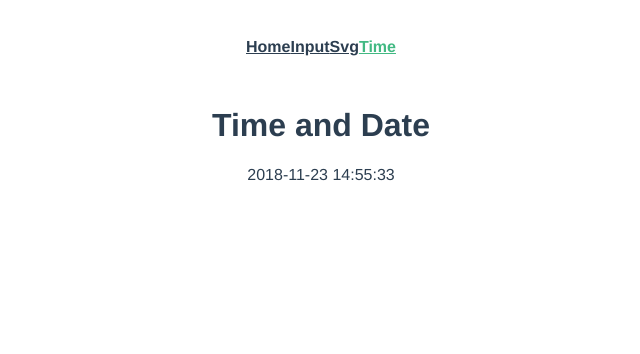
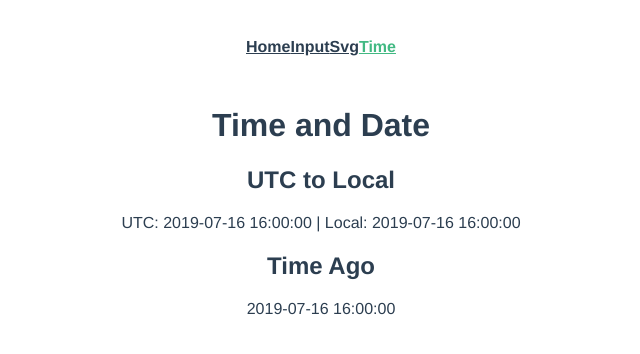
Before and after one commit to PaxExterminatus/vue-dev-kit, a Vue app: page /time in a window 1280 px wide. Shown: the top 354 px of the page, without its empty margins (319-959 px from the left). Built offline with nearby package versions, Linux system fonts and the light colour scheme.

Commit message:
time utcToLocal

```diff
--- a/src/lib/svg/icon.vue
+++ b/src/lib/svg/icon.vue
@@ -3,7 +3,7 @@
 </template>
 
 <script>
-import {conf} from './config'
+import {conf} from 'lb/svg.config'
 import vectors from './vectors'
 import {isString} from 'js/typeCheck'
 export default {
--- a/src/lib/svg/svg-kit.ts
+++ b/src/lib/svg/svg-kit.ts
@@ -1,5 +1,5 @@
 // @ts-ignore
-import {conf} from './config.js'
+import {conf} from 'lb/svg.config'
 
 export interface SvgInterface {
     css: string;
--- /dev/null
+++ b/src/lib/time.config.js
@@ -0,0 +1,11 @@
+import {utcToLocal} from './time/time-kit'
+
+export const timeConfig = {
+    format: {
+        input: 'YYYY-MM-DD HH:mm:ss',
+        view: 'YYYY-MM-DD HH:mm:ss',
+    },
+    convert: {
+        input: utcToLocal,
+    }
+};
--- a/src/lib/time/time-ago.vue
+++ b/src/lib/time/time-ago.vue
@@ -3,14 +3,20 @@
 </template>
 
 <script>
-import moment from 'moment'
+import {timeConfig} from 'lb/time.config'
 export default {
     props: {
-        dt: {}
+        datetime: {}
     },
 
     computed: {
-        view(){
+        dt()
+        {
+          return !!timeConfig.convert.input ? timeConfig.convert.input(this.datetime) : this.datetime;
+        },
+
+        view()
+        {
             return this.dt;
         },
     },
--- /dev/null
+++ b/src/lib/time/time-kit.js
@@ -0,0 +1,7 @@
+import moment from 'moment'
+import {timeConfig} from 'lb/time.config'
+
+export function utcToLocal(utcDt, format = timeConfig.format.view)
+{
+    return moment.utc(utcDt).local().format(format);
+}
--- a/src/views/TimePage.vue
+++ b/src/views/TimePage.vue
@@ -1,15 +1,33 @@
 <template>
     <div class="home">
         <h1>Time and Date</h1>
-        <time-ago :dt="'2018-11-23 14:55:33'"></time-ago>
+        <h2>UTC to Local</h2>
+        <div>
+            UTC: {{utcDt}} | Local: {{localDt}}
+        </div>
+
+        <h2>Time Ago</h2>
+        <div>
+            <time-ago :datetime="utcDt"></time-ago>
+        </div>
+
     </div>
 </template>
 
 <script>
 import timeAgo from 'lb/time/time-ago';
+import {utcToLocal} from 'lb/time/time-kit'
 export default {
-    components: {
-        timeAgo,
+    components: {timeAgo},
+
+    data(){return{
+        utcDt: '2019-07-16 16:00:00',
+    }},
+
+    computed: {
+        localDt() {
+            return utcToLocal(this.utcDt);
+        }
     },
 }
 </script>
```
Also changed, not shown: src/lib/svg.config.js (renamed from src/lib/svg/config.js).
